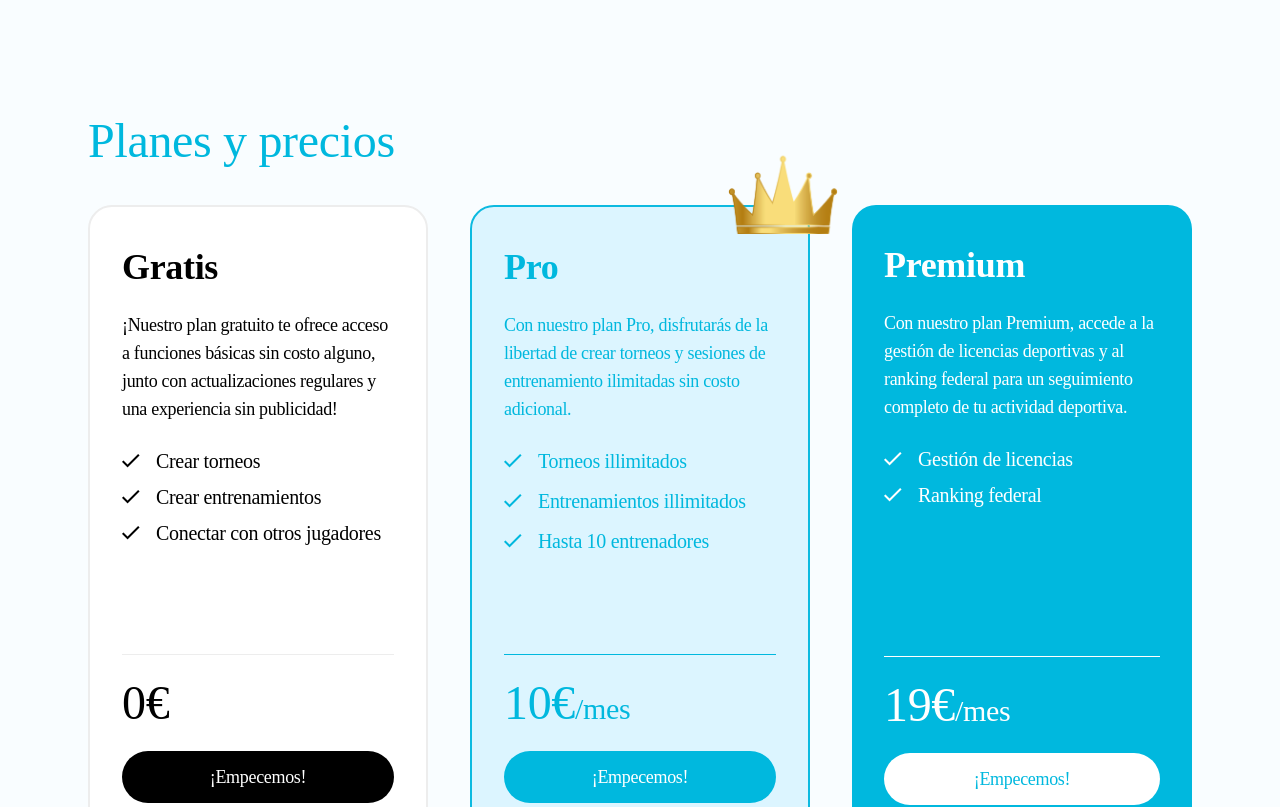
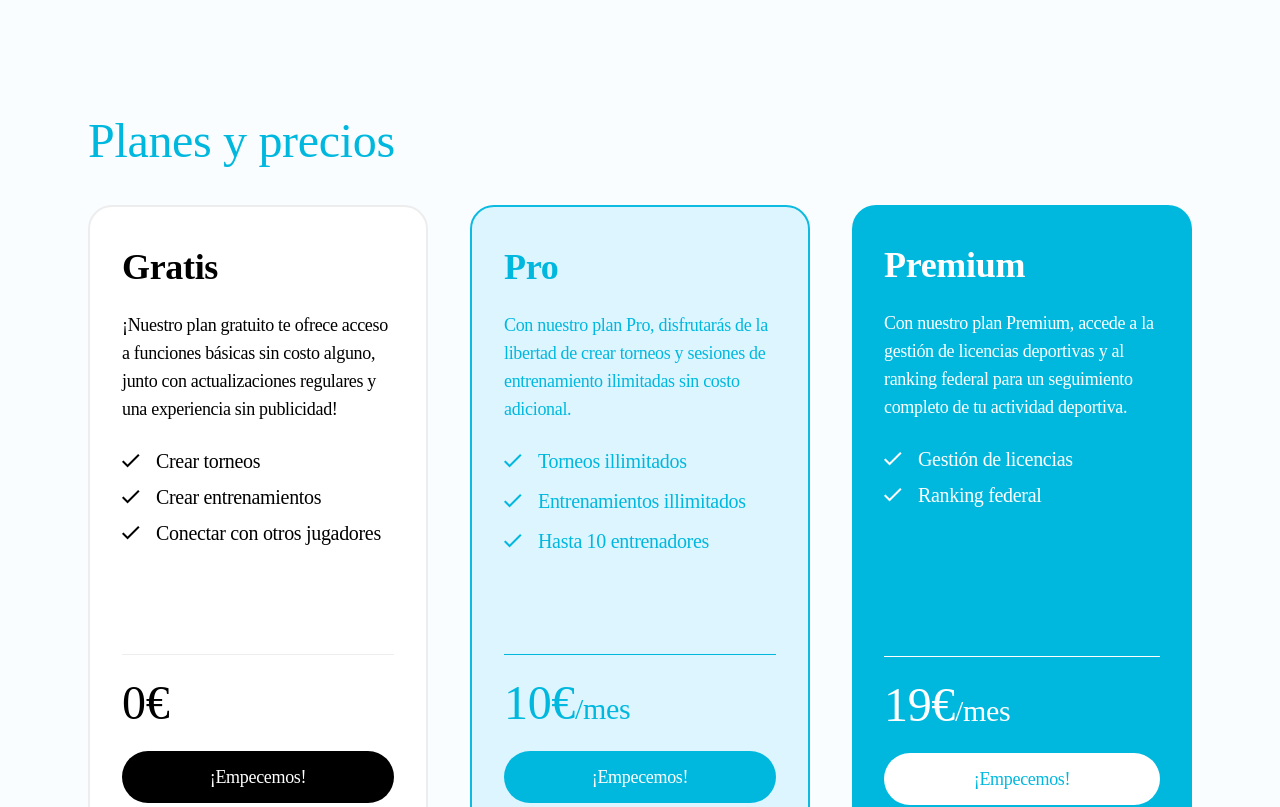
Before and after one commit to sammy-misbah/beachliga_landing_page, a React (Create React App) app: page / in a window 1280 px wide. Shown: the part 3400-4207 px from the top of the page. Built offline with nearby package versions, Linux system fonts and the light colour scheme.

Commit message:
remove icon

```diff
--- a/src/components/Planes.js
+++ b/src/components/Planes.js
@@ -55,11 +55,7 @@ const Planes = () => {
               </div>
             </div>
           </div>
-          <div className="relative flex flex-col w-[340px] h-[640px] justify-between px-8 py-10 border-2 border-beachliga_blue_border rounded-3xl bg-beachliga_lightblue text-beachliga_blue  mb-12 lg:mb-0">
-            <img
-              className="absolute w-[150px] right-[-50px] top-[-80px]"
-              src="assets/crown.png"
-            />
+          <div className="flex flex-col w-[340px] h-[640px] justify-between px-8 py-10 border-2 border-beachliga_blue_border rounded-3xl bg-beachliga_lightblue text-beachliga_blue  mb-12 lg:mb-0">
             <div>
               <h3 className="text-4xl font-semibold mb-6">Pro</h3>
               <p className="mb-6 text-lg font-[400]">
```
